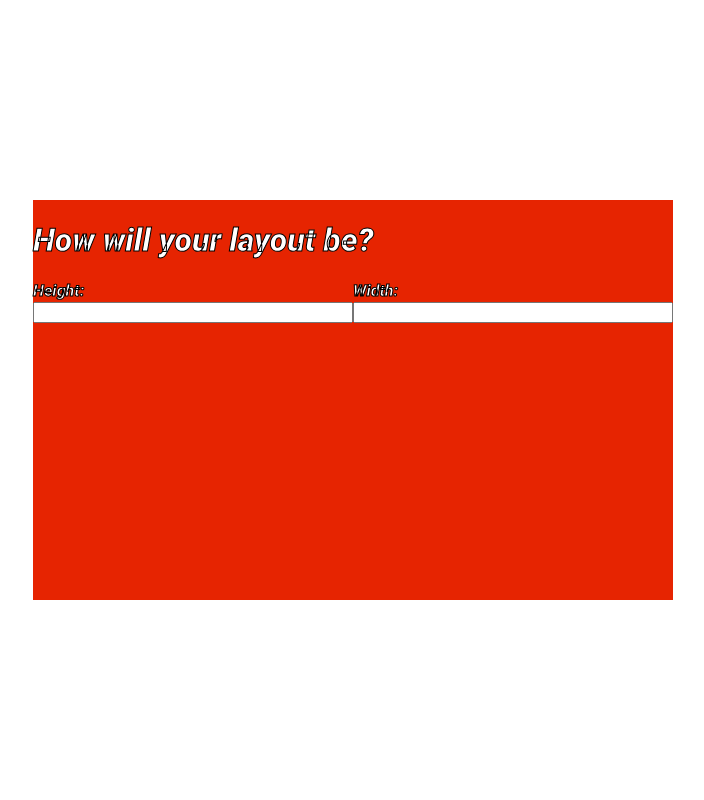
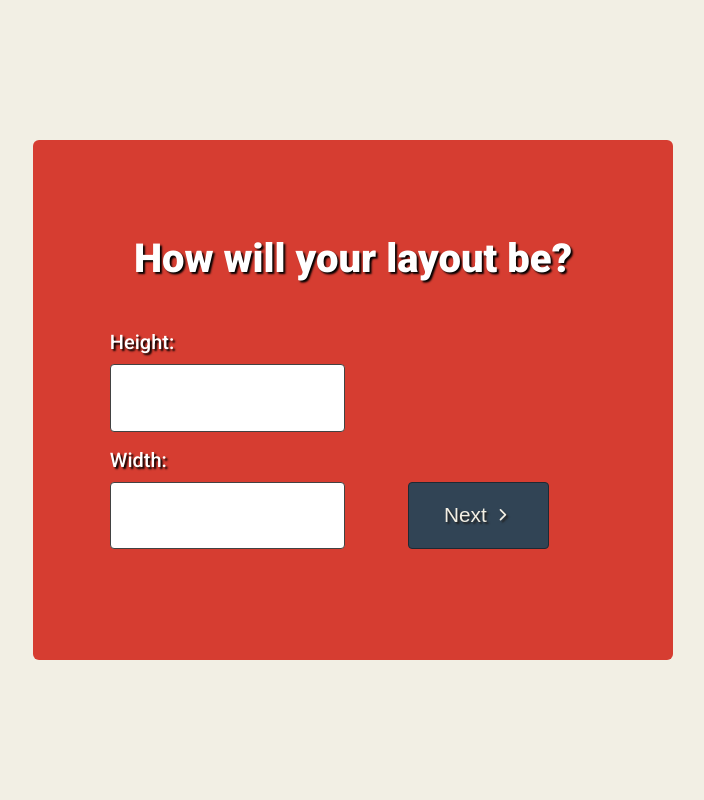
Before and after one commit to Artx999/seatPicker, a PHP site: page / in a window 1280 px wide. Shown: the whole page, without its empty margins (287-991 px from the left). Run offline with PHP 8.4, Linux system fonts and the light colour scheme.

Commit message:
Changed entire CSS file

```diff
--- a/index.php
+++ b/index.php
@@ -3,19 +3,30 @@
 <head>
     <meta charset="UTF-8">
     <title>Title</title>
+    <script src="https://code.jquery.com/jquery-3.5.1.js" integrity="sha256-QWo7LDvxbWT2tbbQ97B53yJnYU3WhH/C8ycbRAkjPDc=" crossorigin="anonymous"></script>
     <link rel="stylesheet" type="text/css" href="style.css">
-    <link href="https://fonts.googleapis.com/css2?family=Roboto:ital,wght@1,900&display=swap" rel="stylesheet">
-    <script src="https://code.jquery.com/jquery-3.5.1.js" integrity="sha256-QWo7LDvxbWT2tbbQ97B53yJnYU3WhH/C8ycbRAkjPDc=" crossorigin="anonymous"></script>
+    <link href="https://fonts.googleapis.com/css2?family=Roboto:ital,wght@0,100;0,300;0,400;0,500;0,700;0,900;1,100;1,300;1,400;1,500;1,700;1,900&display=swap" rel="stylesheet">
+    <link rel="stylesheet" href="https://unicons.iconscout.com/release/v3.0.0/css/line.css">
 </head>
 <body>
 <main>
     <div id="propChooser">
         <h1>How will your layout be?</h1>
         <form>
-            <label for="seatHeight">Height:</label>
-            <label for="seatWidth">Width:</label>
-            <input type="number" id="seatHeight">
-            <input type="number" id="seatWidth">
+            <div class="gridBlock">
+                <label for="seatHeight">Height:</label>
+                <input id="seatHeight">
+            </div>
+            <div class="gridBlock">
+                <!-- Empty For Now -->
+            </div>
+            <div class="gridBlock">
+                <label for="seatWidth">Width:</label>
+                <input id="seatWidth">
+            </div>
+            <div id="buttonWrapper">
+                <button>Next <i class="uil uil-angle-right-b"></i></button>
+            </div>
         </form>
     </div>
     <div id="seatChart"></div>
--- a/style.css
+++ b/style.css
@@ -1,9 +1,19 @@
+:root {
+    --bc: #f2efe4;
+    --bcSecondary: #d63d31;
+    --white: #f2efe4;
+    --blue: #314455;
+    --blueDark: #1e2933;
+    --darkGray: #424242;
+}
+* {
+    box-sizing: border-box;
+}
 html, body {
-    position: relative;
     margin: 0;
-    font-family: 'Roboto', sans-serif;;
     color: white;
-    -webkit-text-stroke: 1px black;
+    background-color: var(--bc);
+    font-family: 'Roboto', sans-serif;
 }
 main {
     display: flex;
@@ -12,16 +22,80 @@ main {
     min-height: 100vh;
 }
 #propChooser {
-    background-color: #E62401;
-    height: 50vh; width: 50vw;
+    display: flex;
+    padding: 1em;
+    height: 65vh; width: 50vw;
+    background-color: var(--bcSecondary);
+    border-radius: 6px;
+    justify-content: center;
+    flex-direction: column;
+    align-items: center;
 }
 #propChooser form {
+    width: 80%;
+    margin: 3em 0 1em 0;
     display: grid;
     grid-template-columns: 1fr 1fr;
     grid-template-rows: 1fr 1fr;
+    grid-column-gap: 1em;
+    grid-row-gap: 1em;
+}
+.gridBlock {
+    width: 100%;
+    display: flex;
+    justify-content: center;
+    flex-direction: column;
+    align-items: flex-start;
+}
+.gridBlock input {
+    padding: 1em;
+    width: 100%;
+    font-size: 1.3rem;
+    border-radius: 4px;
+    border: 1px solid #424242;
+    font-weight: 500;
+}
+.gridBlock input:focus {
+    outline: none;
+}
+.gridBlock label {
+    margin: 0 0 .5em 0;
+    font-size: 1.25rem;
+    font-weight: 500;
+    text-shadow: 2px 2px 2px #000000;
+}
+#buttonWrapper {
+    display: flex;
+    justify-content: center;
+    align-items: flex-end;
+}
+#buttonWrapper button {
+    padding: 1em;
+    width: 60%;
+    font-size: 1.3rem;
+    color: var(--white);
+    border-radius: 4px;
+    letter-spacing: 0;
+    font-weight: 400;
+    text-shadow: 2px 2px 2px #212121;
+    border: 1px solid var(--blueDark);
+    background-color: var(--blue);
+    transition: background-color .35s cubic-bezier(.175,.685,.32,1.175), letter-spacing .35s cubic-bezier(.175,.685,.32,1.175);
+    cursor: pointer;
+}
+#buttonWrapper button:hover {
+    background-color: var(--blueDark);
+    letter-spacing: .05em;
+}
+#buttonWrapper button:focus {
+    outline: none;
 }
 #seatChart {
     visibility: hidden;
 }
 h1 {
+    margin: 0;
+    font-size: 2.5rem;
+    font-weight: 900;
+    text-shadow: 2px 2px 2px #000000;
 }
```
